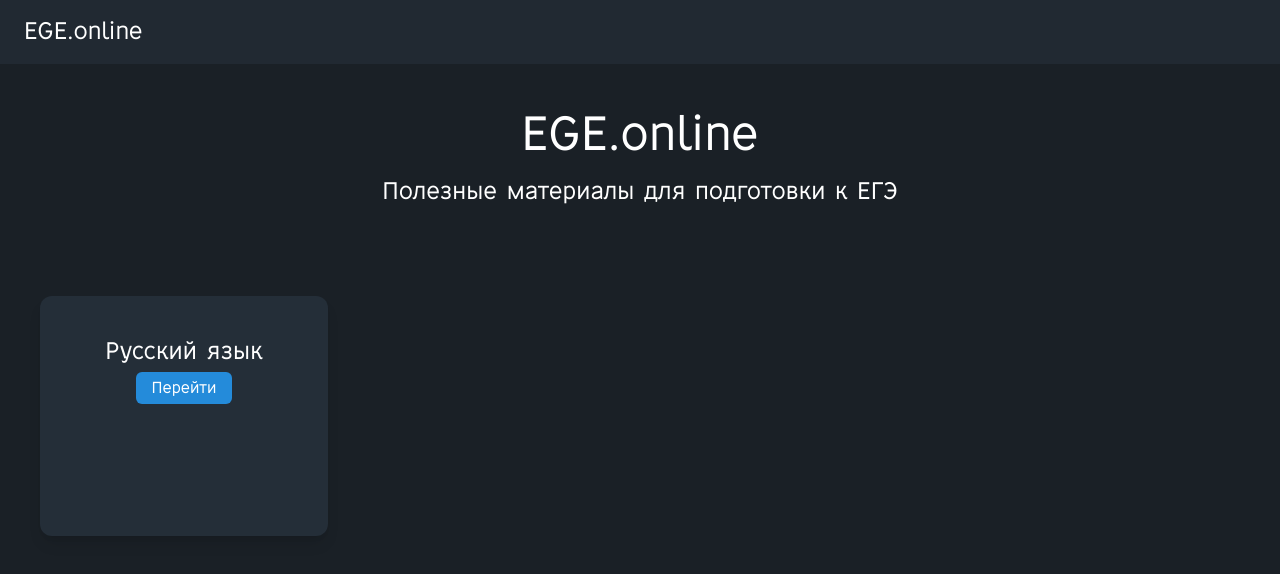
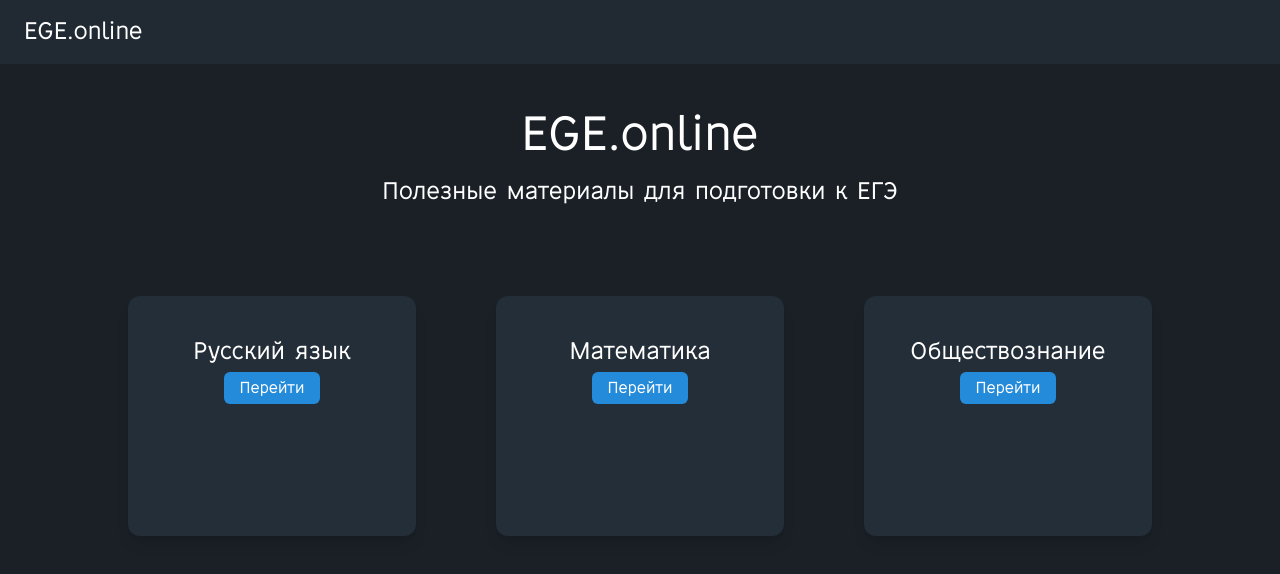
Before and after one commit to reihellcat/ege.online, a Next.js app: page / in a window 1280 px wide. Shown: the top 574 px of the page. Built offline with nearby package versions, Linux system fonts and the light colour scheme.

Commit message:
first commit

```diff
--- a/pages/index.js
+++ b/pages/index.js
@@ -25,10 +25,18 @@ export default function Home() {
               Полезные материалы для подготовки к ЕГЭ
             </h3>
             </div>
-            <div className="justify-center">
+            <div className="flex justify-center">
             <div className="justify-center text-center shadow-lg bg-[#242E38] py-10 rounded-xl m-10 h-60 w-72">
               <h2 className="text-2xl mb-2">Русский язык</h2>
               <a className="bg-[#248BDA] hover:bg-[#207CC2] text-white px-4 py-2 rounded-md mt-5" href="/russian">Перейти</a>
+            </div>
+            <div className="justify-center text-center shadow-lg bg-[#242E38] py-10 rounded-xl m-10 h-60 w-72">
+              <h2 className="text-2xl mb-2">Математика</h2>
+              <a className="bg-[#248BDA] hover:bg-[#207CC2] text-white px-4 py-2 rounded-md mt-5" href="/math">Перейти</a>
+            </div>
+            <div className="justify-center text-center shadow-lg bg-[#242E38] py-10 rounded-xl m-10 h-60 w-72">
+              <h2 className="text-2xl mb-2">Обществознание</h2>
+              <a className="bg-[#248BDA] hover:bg-[#207CC2] text-white px-4 py-2 rounded-md mt-5" href="/social">Перейти</a>
             </div>
           </div>
           </section>
```
